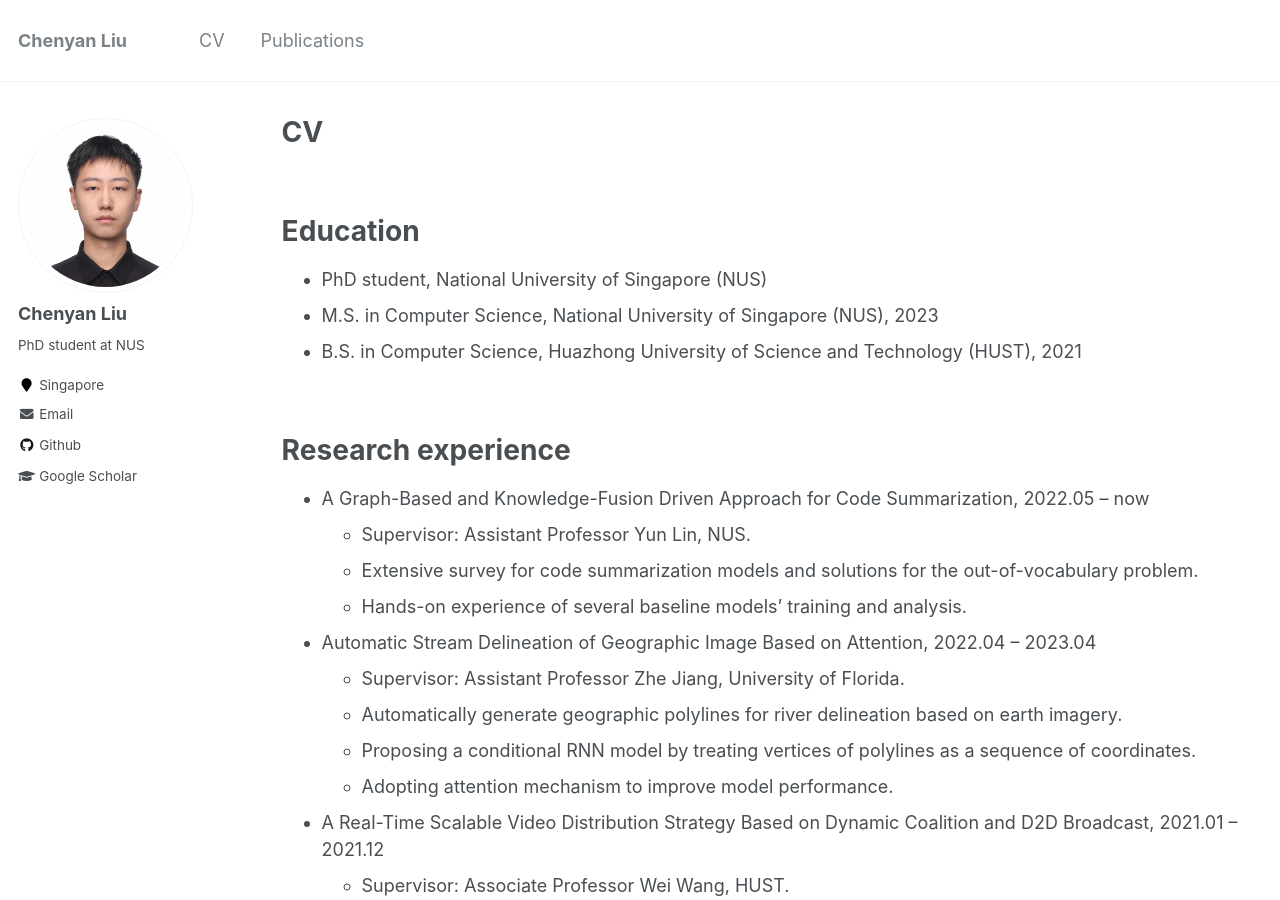
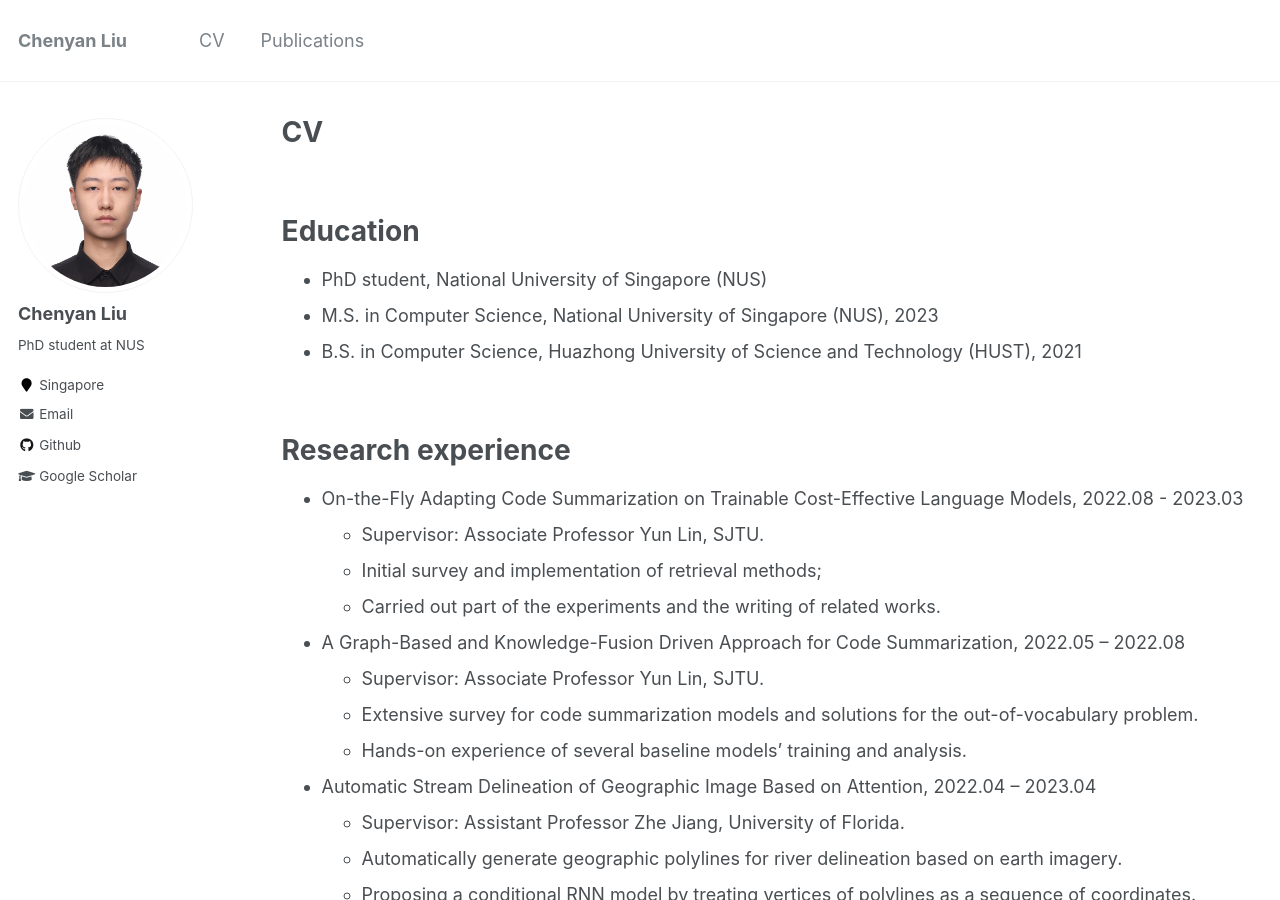
Before and after one commit to chenyan1999/chenyan1999.github.io, a Jekyll site: the page built from _pages/cv.md, in a window 1280 px wide and 900 px high. Built offline with Jekyll 4.4.1, drawn with Linux system fonts in a browser that asks for light colours.

```diff
--- a/_pages/cv.md
+++ b/_pages/cv.md
@@ -19,8 +19,13 @@ Education
 
 Research experience
 ======
-* A Graph-Based and Knowledge-Fusion Driven Approach for Code Summarization, 2022.05 – now
-  * Supervisor: Assistant Professor Yun Lin, NUS.
+* On-the-Fly Adapting Code Summarization on Trainable Cost-Effective Language Models, 2022.08 - 2023.03
+  * Supervisor: Associate Professor Yun Lin, SJTU.
+  * Initial survey and implementation of retrieval methods;
+  * Carried out part of the experiments and the writing of related works.
+
+* A Graph-Based and Knowledge-Fusion Driven Approach for Code Summarization, 2022.05 – 2022.08
+  * Supervisor: Associate Professor Yun Lin, SJTU.
   * Extensive survey for code summarization models and solutions for the out-of-vocabulary problem.
   * Hands-on experience of several baseline models' training and analysis.
 
```
Also changed, not shown: _publications/2023-NeurIPS.md (added, +10 -0 lines).
